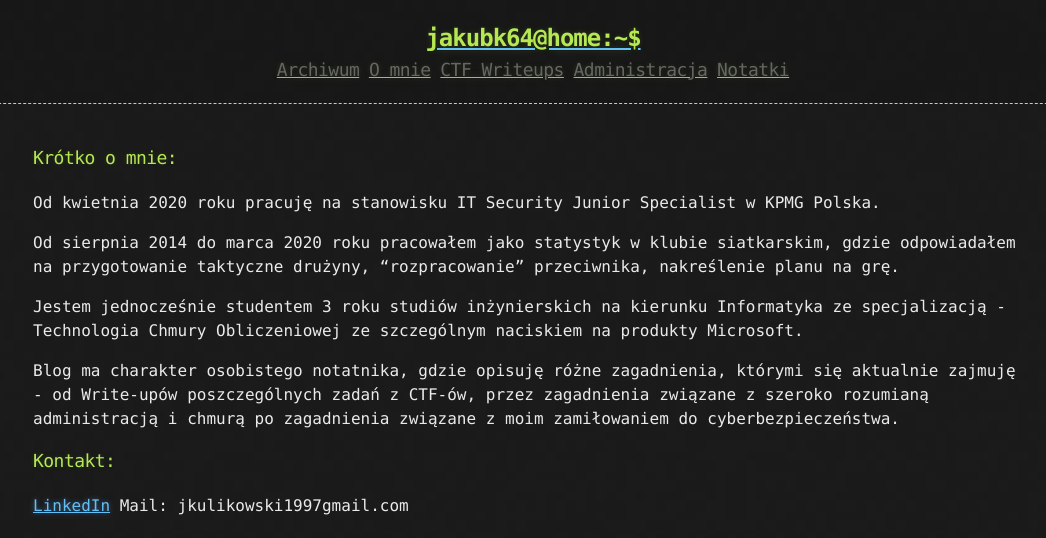
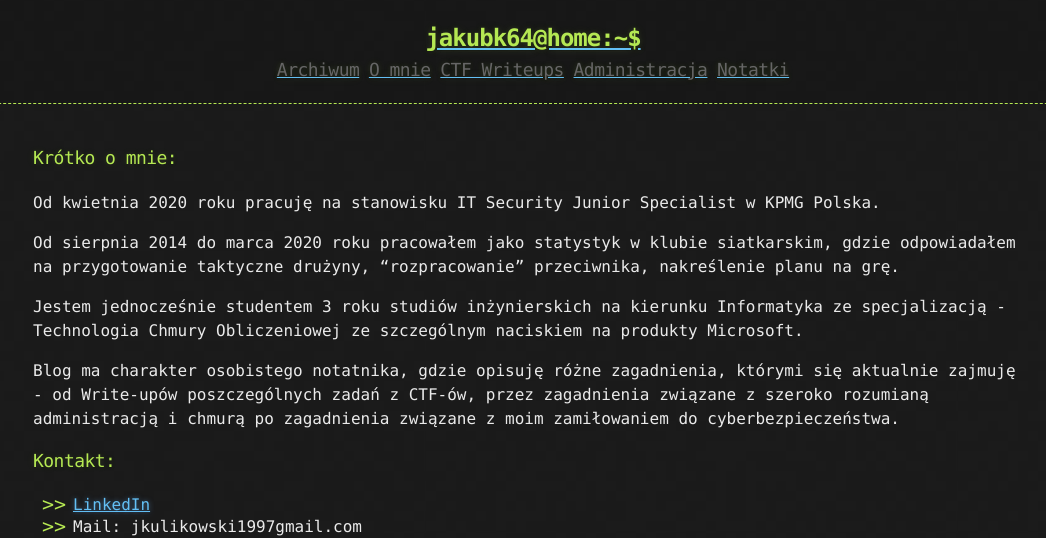
Before and after one commit to JakubK64/jakubk64.github.io, a Jekyll site: the page built from about.md, in a window 1280 px wide. Shown: the top 538 px of the page, without its empty margins (107-1153 px from the left). Built offline with Jekyll 4.4.1, drawn with Linux system fonts in a browser that asks for light colours.

Commit message:
Minor fixes

```diff
--- a/about.md
+++ b/about.md
@@ -14,8 +14,8 @@ Jestem jednocześnie studentem 3 roku studiów inżynierskich na kierunku Inform
 Blog ma charakter osobistego notatnika, gdzie opisuję różne zagadnienia, którymi się aktualnie zajmuję - od Write-upów poszczególnych zadań z CTF-ów, przez zagadnienia związane z szeroko rozumianą administracją i chmurą po zagadnienia związane z moim zamiłowaniem do cyberbezpieczeństwa.
 
 ### Kontakt:
-[LinkedIn](https://www.linkedin.com/in/kulikowskijakub/)
-Mail: jkulikowski1997<at>gmail.com
+- [LinkedIn](https://www.linkedin.com/in/kulikowskijakub/)
+- Mail: jkulikowski1997<at>gmail.com
 
 ### Certyfikaty, uczestnictwa i inne:
 
```
